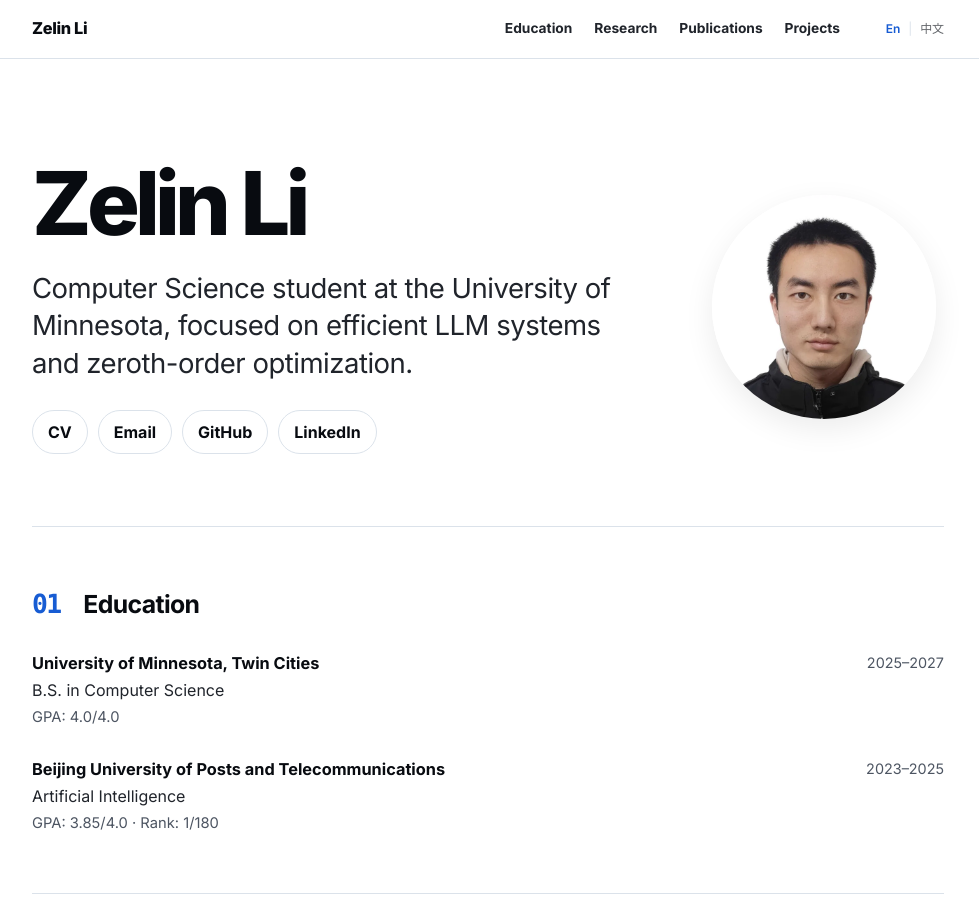
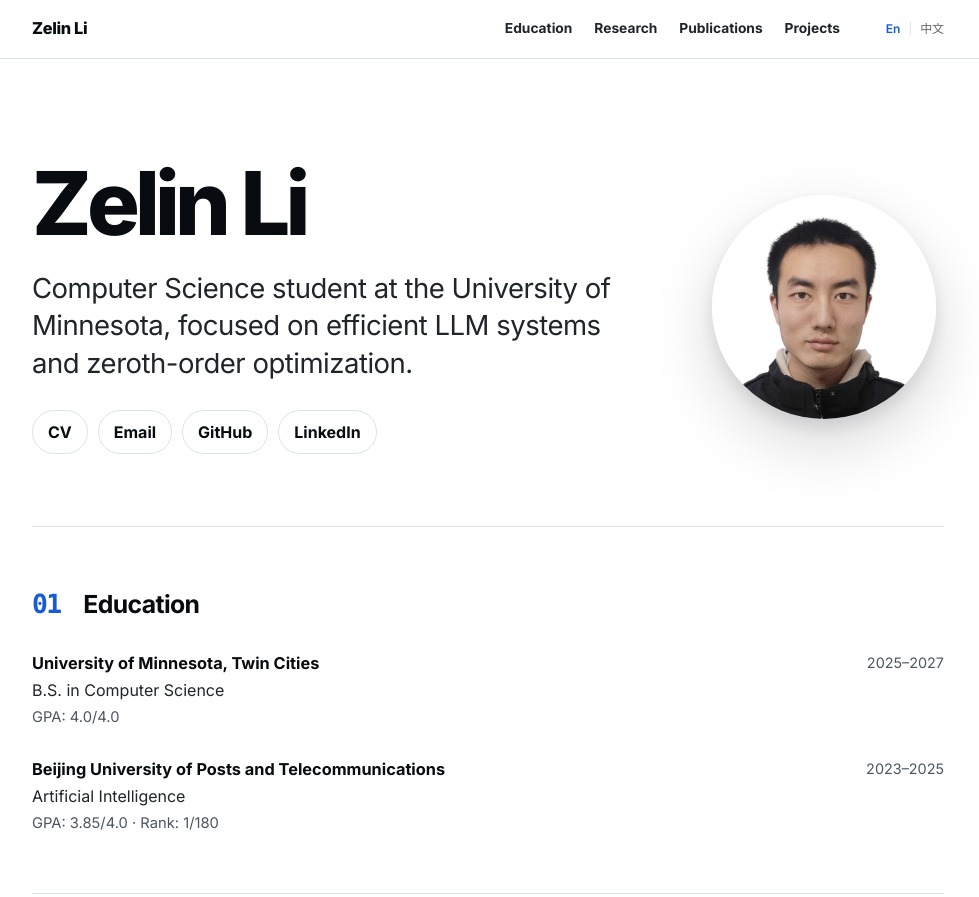
Before and after one commit to playeriv65/playeriv65.github.io, an Astro site: page / in a window 1280 px wide. Shown: the top 897 px of the page, without its empty margins (152-1131 px from the left). Built offline with nearby package versions, Linux system fonts and the light colour scheme; Astro itself is replaced by a stand-in of ours.

Commit message:
Increase profile photo shadow depth

```diff
--- a/src/components/IndexContent.astro
+++ b/src/components/IndexContent.astro
@@ -108,7 +108,7 @@ const c = content[lang];
     .contact-links { display: flex; flex-wrap: wrap; align-items: center; gap: 10px; margin-top: 28px; }
     .contact-links a { color: var(--color-heading); background: rgba(255, 255, 255, .72); border: 1px solid var(--color-border); border-radius: 999px; padding: 9px 15px; font-weight: 650; transition: color .18s ease, border-color .18s ease, background .18s ease, transform .18s ease; }
     .contact-links a:hover { color: var(--color-primary); background: white; border-color: #9fb4d2; text-decoration: none; transform: translateY(-1px); }
-    .portrait { width: 224px; aspect-ratio: 1; justify-self: center; border: 0; border-radius: 50%; overflow: hidden; background: white; box-shadow: 0 10px 30px rgba(8, 11, 16, .08); }
+    .portrait { width: 224px; aspect-ratio: 1; justify-self: center; border: 0; border-radius: 50%; overflow: hidden; background: white; box-shadow: 0 8px 18px rgba(8, 11, 16, .10), 0 24px 64px rgba(8, 11, 16, .16); }
     .portrait img { display: block; width: 100%; height: 100%; object-fit: cover; }
     section { scroll-margin-top: 80px; padding: 58px 0; border-bottom: 1px solid var(--color-border); }
     section:not(.hero) { counter-increment: section; }
```
